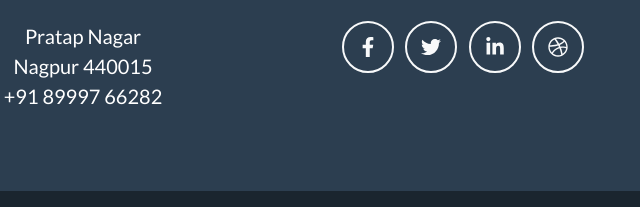
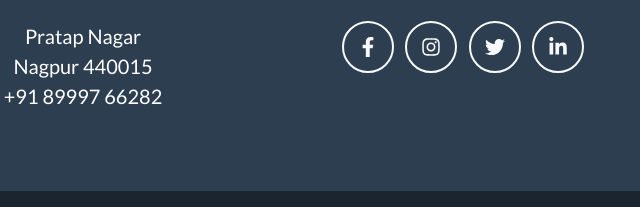
Before and after one commit to iwilder53/pc-repair-portfolio-site, a plain HTML site: page Rigs-garage/index.html in a window 1280 px wide. Shown: the part 3466-3673 px from the top of the page, 177-817 px from the left. Drawn offline with nearby package versions, Linux system fonts and the light colour scheme.

Commit message:
Add files via upload
Added social links

```diff
--- a/Rigs-garage/index.html
+++ b/Rigs-garage/index.html
@@ -210,10 +210,10 @@
                     <!-- Footer Social Icons-->
                     <div class="col-lg-4 mb-5 mb-lg-0">
                         <h4 class="text-uppercase mb-4">Around the Web</h4>
-                        <a class="btn btn-outline-light btn-social mx-1" href="#!"><i class="fab fa-fw fa-facebook-f"></i></a>
-                        <a class="btn btn-outline-light btn-social mx-1" href="#!"><i class="fab fa-fw fa-twitter"></i></a>
-                        <a class="btn btn-outline-light btn-social mx-1" href="#!"><i class="fab fa-fw fa-linkedin-in"></i></a>
-                        <a class="btn btn-outline-light btn-social mx-1" href="#!"><i class="fab fa-fw fa-dribbble"></i></a>
+                        <a class="btn btn-outline-light btn-social mx-1" href="https://facebook.com/diptajit.dutta.7"><i class="fab fa-fw fa-facebook-f"></i></a>
+                        <a class="btn btn-outline-light btn-social mx-1" href="https://instagram.com/djbeast7002"><i class="fab fa-fw fa-instagram"></i></a>
+                        <a class="btn btn-outline-light btn-social mx-1" href="https://twitter.com/diptajitdutta"><i class="fab fa-fw fa-twitter"></i></a>
+                        <a class="btn btn-outline-light btn-social mx-1" href="https://linkedin.com/in/diptajit-dutta-9b32868a"><i class="fab fa-fw fa-linkedin-in"></i></a>
                     </div>
                     <!-- Footer About Text-->
                     <div class="col-lg-4">
```
